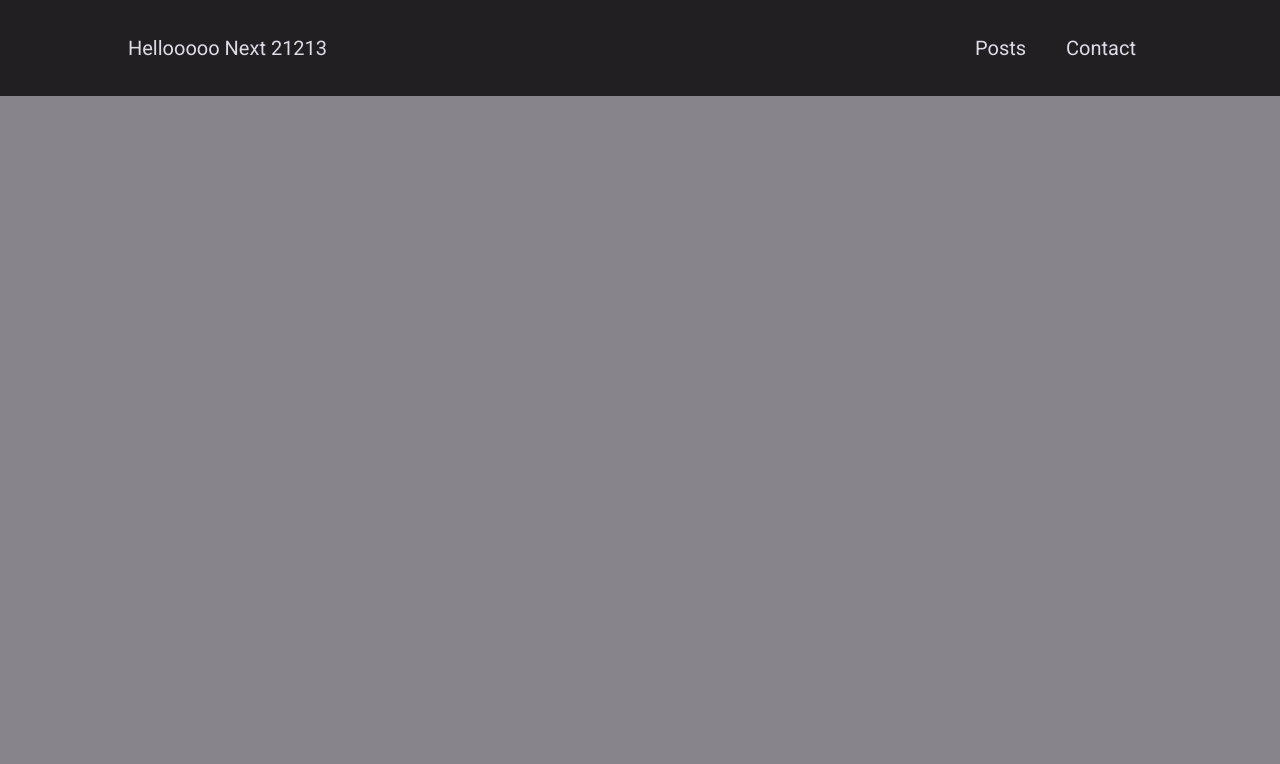
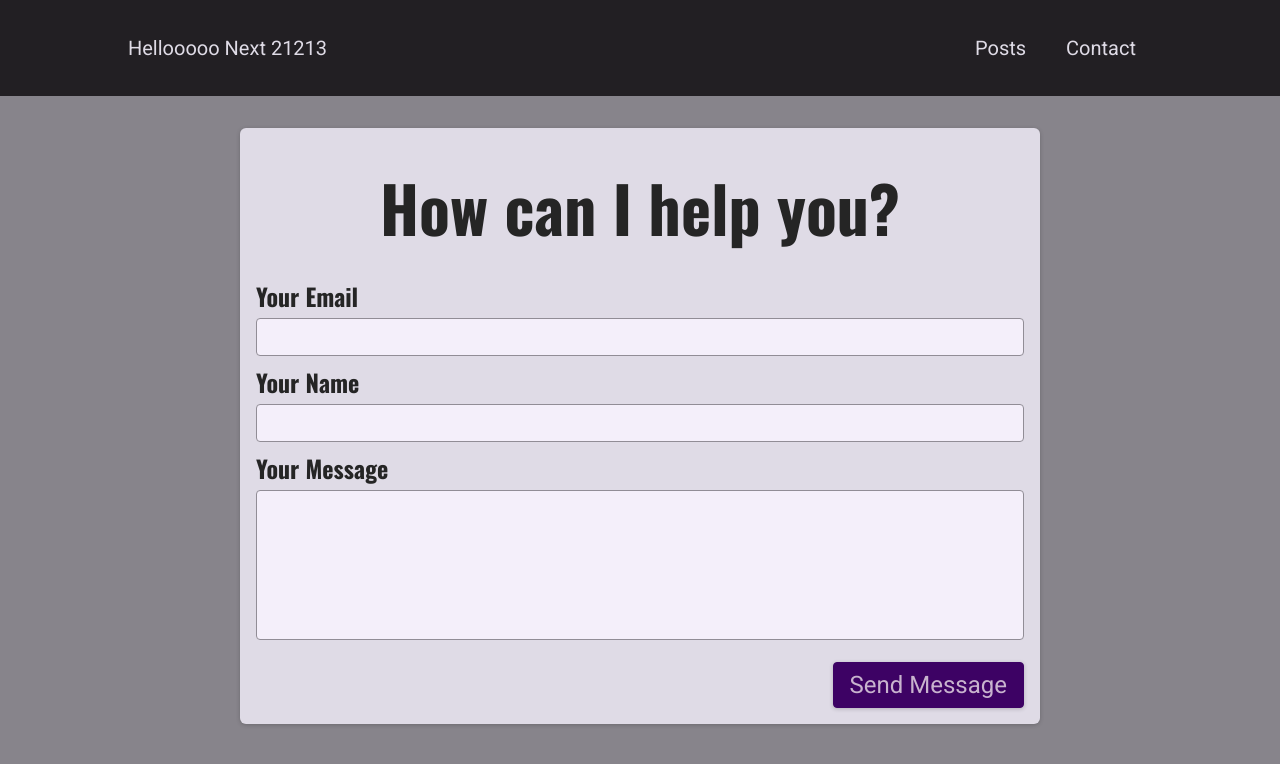
Before and after one commit to mihastele/nextjs-blog-page, a Next.js app: page /contact in a window 1280 px wide. Shown: the top 764 px of the page. Built offline with nearby package versions, Linux system fonts and the light colour scheme.

Commit message:
Post content + contact

```diff
--- /dev/null
+++ b/components/constact/contact-form.js
@@ -0,0 +1,54 @@
+import { useState } from "react";
+import classes from "./contact-form.module.css"
+
+function ContactForm() {
+
+    const [enteredEmail, setEnteredEmail] = useState('');
+    const [enteredName, setEnteredName] = useState('');
+    const [enteredMessage, setEnteredMessage] = useState('');
+
+    function sendMessageHandler(event) {
+        event.preventDefault()
+
+        fetch('/api/contact', {
+            method: 'POST',
+            body: JSON.stringify({
+                email: enteredEmail,
+                name: enteredName,
+                message: enteredMessage
+            }),
+            headers: {
+                'Content-Type': 'application/json'
+            }
+        });
+    }
+
+    return <section className={classes.contact}>
+        <h1>How can I help you?</h1>
+        <form className={classes.form} onSubmit={sendMessageHandler}>
+            <div className={classes.controls}>
+                <div className={classes.control}>
+                    <label htmlFor='email'>Your Email</label>
+                    <input type='email' id='email' required value={enteredEmail} onChange={(event) => setEnteredEmail(event.target.value)} />
+                </div>
+            </div>
+            <div className={classes.controls}>
+                <div className={classes.control}>
+                    <label htmlFor='name'>Your Name</label>
+                    <input type='text' id='name' required value={enteredName} onChange={(event) => setEnteredName(event.target.value)} />
+                </div>
+            </div>
+            <div className={classes.controls}>
+                <div className={classes.control}>
+                    <label htmlFor='message'>Your Message</label>
+                    <textarea id='message' rows='5' required value={enteredMessage} onChange={(event) => setEnteredMessage(event.target.value)}></textarea>
+                </div>
+            </div>
+            <div className={classes.actions}>
+                <button>Send Message</button>
+            </div>
+        </form>
+    </section >
+}
+
+export default ContactForm
--- /dev/null
+++ b/components/constact/contact-form.module.css
@@ -0,0 +1,73 @@
+.contact {
+  margin: var(--size-8) auto;
+  border-radius: 6px;
+  background-color: var(--color-grey-100);
+  width: 90%;
+  max-width: 50rem;
+  padding: var(--size-4);
+  box-shadow: 0 1px 4px rgba(0, 0, 0, 0.2);
+  font-size: var(--size-6);
+}
+
+.contact h1 {
+  font-size: var(--size-8);
+  margin: var(--size-4) 0;
+  text-align: left;
+}
+
+.form label {
+  display: block;
+  font-family: 'Oswald', sans-serif;
+  font-weight: bold;
+  margin: var(--size-2) 0 var(--size-1) 0;
+}
+
+.form input,
+.form textarea {
+  font: inherit;
+  padding: var(--size-1);
+  border-radius: 4px;
+  width: 100%;
+  border: 1px solid var(--color-grey-400);
+  background-color: var(--color-grey-50);
+  resize: none;
+}
+
+.controls {
+  display: flex;
+  column-gap: 1rem;
+  flex-wrap: wrap;
+}
+
+.control {
+  flex: 1;
+  min-width: 10rem;
+}
+
+.actions {
+  margin-top: var(--size-4);
+  text-align: right;
+}
+
+.form button {
+  font: inherit;
+  cursor: pointer;
+  background-color: var(--color-primary-700);
+  border: 1px solid var(--color-primary-700);
+  padding: var(--size-2) var(--size-4);
+  border-radius: 4px;
+  color: var(--color-primary-50);
+  box-shadow: 0 1px 4px rgba(0, 0, 0, 0.2);
+}
+
+.form button:hover {
+  background-color: var(--color-primary-500);
+  border-color: var(--color-primary-500);
+}
+
+@media (min-width: 768px) {
+  .contact h1 {
+    font-size: var(--size-16);
+    text-align: center;
+  }
+}
--- a/components/layout/main-navigation.js
+++ b/components/layout/main-navigation.js
@@ -15,7 +15,7 @@ function MainNavigation() {
                         <Link href="/posts">Posts</Link>
                     </li>
                     <li>
-                        <Link href="">Contact</Link>
+                        <Link href="/contact">Contact</Link>
                     </li>
 
                 </ul>
--- a/components/posts/post-detail/post-content.js
+++ b/components/posts/post-detail/post-content.js
@@ -2,6 +2,8 @@ import classes from './post-content.module.css'
 import PostHeader from './post-header'
 import { ReactMarkdown } from 'react-markdown/lib/react-markdown'
 import Image from 'next/image'
+import { Prism as SyntaxHighlighter } from 'react-syntax-highlighter'
+import { atomDark } from 'react-syntax-highlighter/dist/cjs/styles/prism'
 
 
 function PostContent(props) {
--- a/package.json
+++ b/package.json
@@ -15,6 +15,7 @@
     "next": "13.1.1",
     "react": "18.2.0",
     "react-dom": "18.2.0",
-    "react-markdown": "^8.0.4"
+    "react-markdown": "^8.0.4",
+    "react-syntax-highlighter": "^15.5.0"
   }
 }
--- /dev/null
+++ b/pages/api/contact.js
@@ -0,0 +1,27 @@
+// Next.js API route support: https://nextjs.org/docs/api-routes/introduction
+
+export default function handler(req, res) {
+  if (req.method === 'POST') {
+    const { email, name, message } = req.body;
+
+    if (!email
+      || !email.includes("@")
+      || !name
+      || name.trim() === ''
+      || !message
+      || message.trim() === '') {
+      res.status(400).json({ message: 'invalid input' });
+    }
+
+    // Store it in a db
+
+
+    const newMsg = {
+      email,
+      name,
+      message
+    }
+
+    res.status(201)
+  }
+}
--- a/pages/api/hello.js
+++ /dev/null
@@ -1,5 +0,0 @@
-// Next.js API route support: https://nextjs.org/docs/api-routes/introduction
-
-export default function handler(req, res) {
-  res.status(200).json({ name: 'John Doe' })
-}
--- a/pages/contact.js
+++ b/pages/contact.js
@@ -1,3 +1,7 @@
-function Contactpage() { }
+import ContactForm from "../components/constact/contact-form"
+
+function Contactpage() {
+    return <ContactForm />
+}
 
 export default Contactpage
```
Also changed, not shown: content/posts/getting-started-with-nextjs.md (+9 -0 lines), 1 other file (tests, documents, lock files or other folders).
